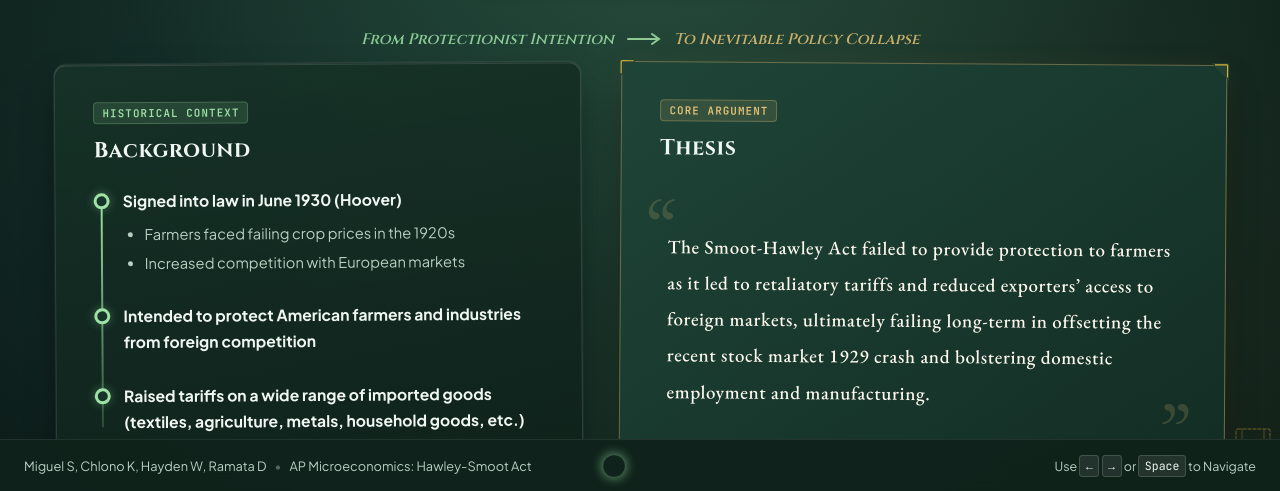
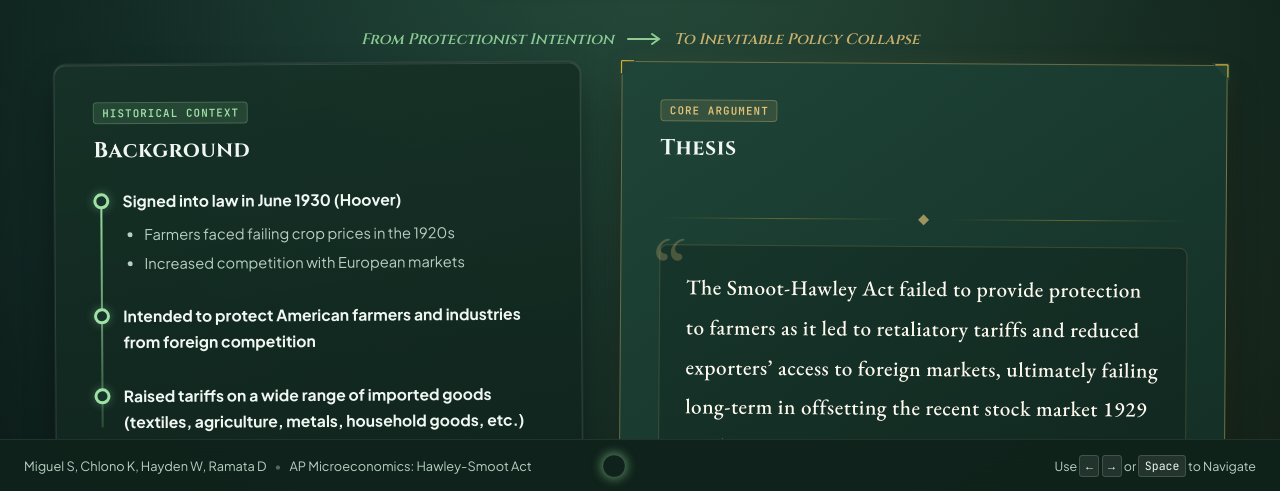
Before and after one commit to Valrivn/Ap-Micro-Website, a plain HTML site: page index.html in a window 1280 px wide. Shown: the part 309-800 px from the top of the page. Drawn offline with nearby package versions, Linux system fonts and the light colour scheme; a web font is replaced by a local one.

Commit message:
Implement Option 4: Vertically center thesis display with larger Garamond typography, framed plaque, and gold ornamental divider

```diff
--- a/index.html
+++ b/index.html
@@ -192,6 +192,12 @@
             <div class="card-header-label">
               <span class="card-tag gold">CORE ARGUMENT</span>
               <h2>Thesis</h2>
+            </div>
+
+            <div class="thesis-ornament-divider" aria-hidden="true">
+              <span class="ornament-line"></span>
+              <span class="ornament-diamond">◆</span>
+              <span class="ornament-line"></span>
             </div>
 
             <div class="thesis-quote-container">
--- a/styles.css
+++ b/styles.css
@@ -576,44 +576,71 @@ body.document-mode .slide-dots-container {
   box-shadow: 0 16px 36px -10px rgba(0, 0, 0, 0.65), 0 0 25px rgba(229, 195, 120, 0.08);
   display: flex;
   flex-direction: column;
-  justify-content: space-between;
+  justify-content: center;
+  padding: 2.2rem 2.4rem;
+  gap: 1.1rem;
+}
+
+.thesis-ornament-divider {
+  display: flex;
+  align-items: center;
+  justify-content: center;
+  gap: 0.8rem;
+  width: 100%;
+  margin: 0.1rem 0;
+  opacity: 0.65;
+}
+
+.thesis-ornament-divider .ornament-line {
+  flex: 1;
+  height: 1px;
+  background: linear-gradient(to right, transparent, rgba(212, 175, 55, 0.6), transparent);
+}
+
+.thesis-ornament-divider .ornament-diamond {
+  color: var(--accent-gold);
+  font-size: 0.72rem;
 }
 
 .thesis-quote-container {
   position: relative;
-  padding: 1.1rem 0.5rem 1.4rem 0.5rem;
+  padding: 1.4rem 1.6rem;
+  background: rgba(0, 0, 0, 0.16);
+  border: 1px solid rgba(229, 195, 120, 0.18);
+  border-radius: 8px;
 }
 
 .quote-mark {
   font-family: var(--font-serif);
-  font-size: 4.8rem;
+  font-size: 5.2rem;
   line-height: 1;
   color: var(--accent-gold);
-  opacity: 0.18;
+  opacity: 0.25;
   position: absolute;
   pointer-events: none;
   user-select: none;
 }
 
 .quote-mark.quote-start {
-  top: -24px;
-  left: -14px;
+  top: -20px;
+  left: -8px;
 }
 
 .quote-mark.quote-end {
-  bottom: -32px;
+  bottom: -36px;
   right: -6px;
 }
 
 .thesis-text {
   font-family: var(--font-serif);
-  font-size: 1.18rem;
-  line-height: 1.92;
+  font-size: 1.32rem;
+  line-height: 1.88;
   font-weight: 500;
   color: #fffaf0;
-  letter-spacing: 0.035em;
+  letter-spacing: 0.025em;
   position: relative;
   z-index: 1;
+  margin: 0;
 }
 
 .thesis-footer {
```
